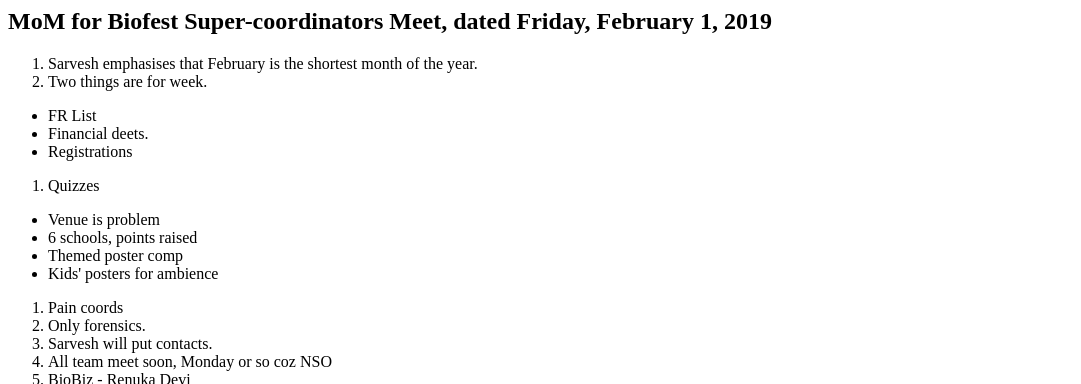
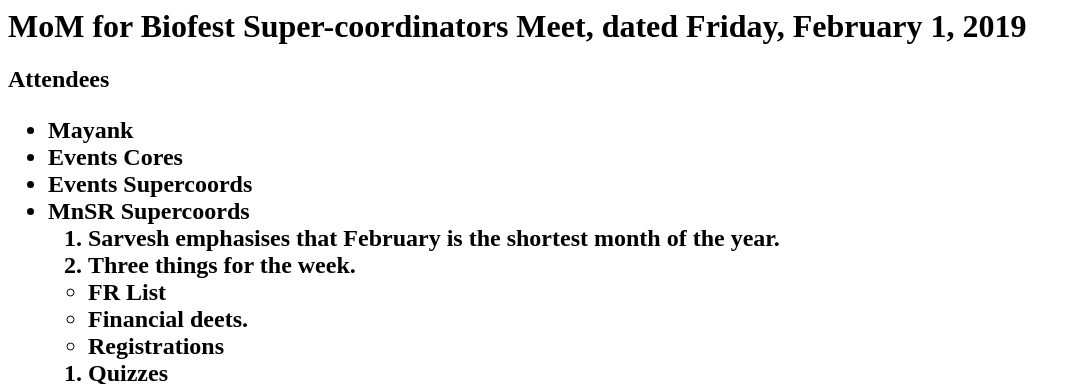
Before and after one commit to saiguhac/mom-1feb, a plain HTML site: page index.html in a window 1280 px wide. Shown: the top 384 px of the page, without its empty margins (0-1081 px from the left). Drawn offline with Linux system fonts and the light colour scheme.

Commit message:
pushing edits

```diff
--- a/index.html
+++ b/index.html
@@ -1,9 +1,19 @@
 <html>
-<h2>MoM for Biofest Super-coordinators Meet, dated Friday, February 1, 2019</h2>
+<title>MoM FOR Events Supercoords Meet</title>
+<h1>MoM for Biofest Super-coordinators Meet, dated Friday, February 1, 2019</h1>
+
+<h2>Attendees<h2>
+  <ul>
+    <li>Mayank</li>
+    <li>Events Cores</li>
+    <li>Events Supercoords</li>
+    <li>MnSR Supercoords</li>
+
+
 
 <ol>
 <li>Sarvesh emphasises that February is the shortest month of the year.</li>
-<li>Two things are for week.</li>
+<li>Three things for the week.</li>
 </ol>
 
 <ul>
@@ -202,4 +212,6 @@
 
 <h1>Go BT</h1>
 
+
+
 </html>
```
